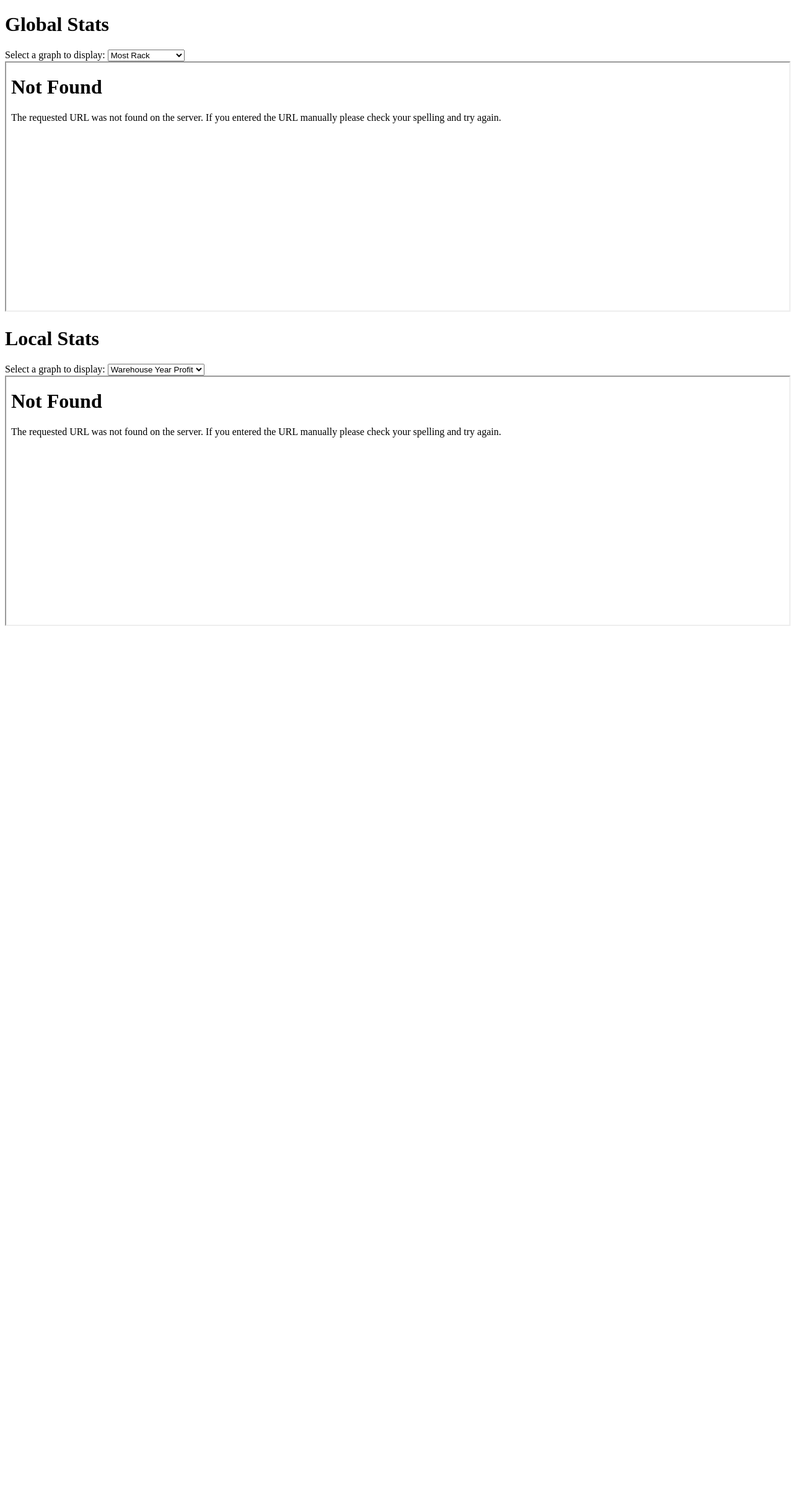
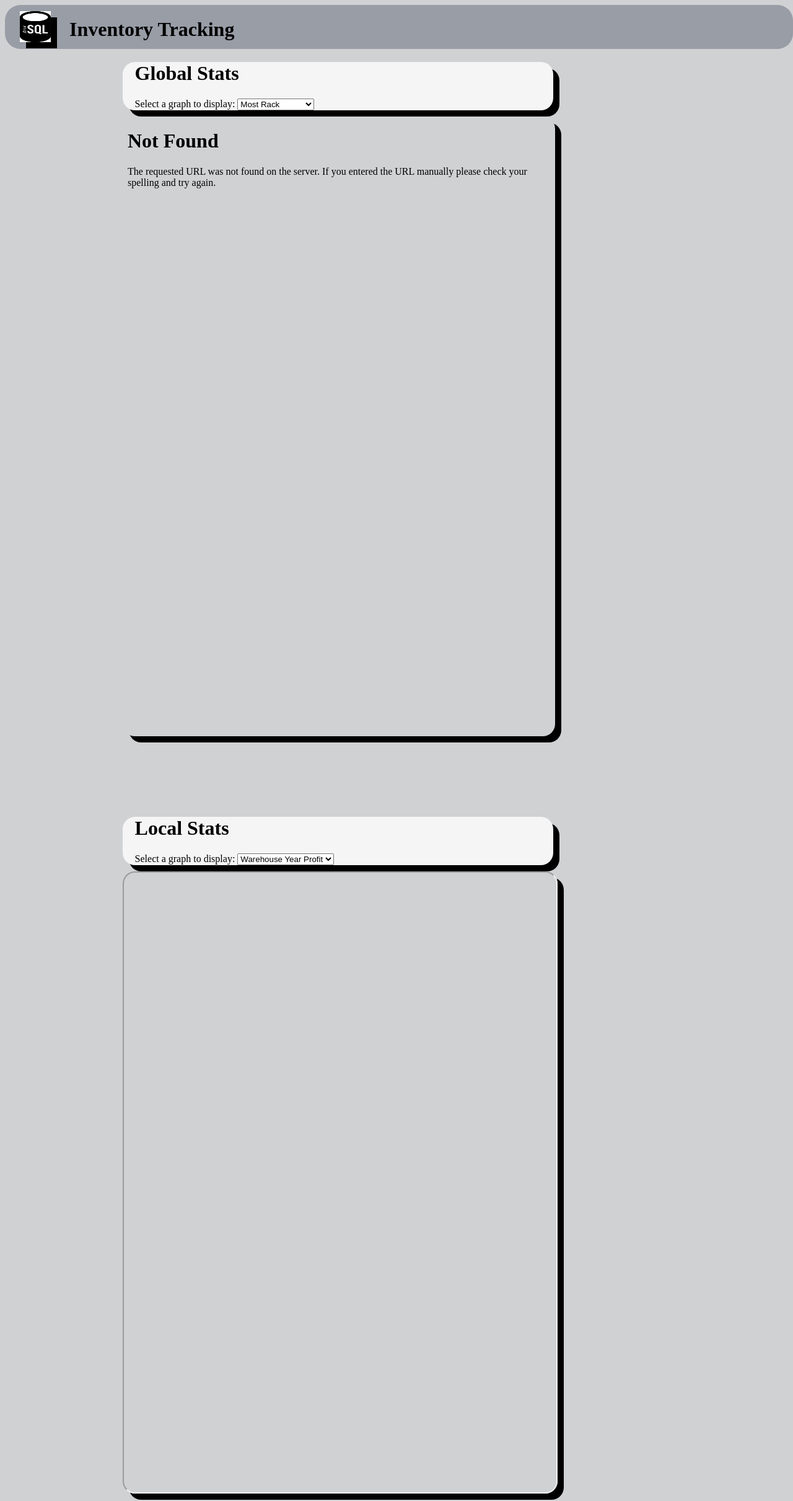
Before and after one commit to DB-Fall-2023/inventory-tracking-app-rhasql, a Python web app: template templates/test.html in a window 1280 px wide. Shown: the whole page at 62% size. Before the commit the page ends 1010 px from the top, so only its background shows below. Run offline with Jinja, Linux system fonts and the light colour scheme; the template is opened without the code that fills it, so the values that code supplies are empty.

Commit message:
Frontend :)

```diff
--- a/static/styles.css
+++ b/static/styles.css
@@ -0,0 +1,63 @@
+.first-frame {
+    width: 65%;
+    height: 1000px;
+    border-radius: 20px;
+    box-shadow: 10px 10px;
+}
+
+.navbar {
+    height: 71px;
+    width: 100%;
+    background-color: #989da6;
+    border-radius: 25px;
+    padding-left: 0.25rem;
+    padding-right: 0.25rem;
+    display: flex;
+}
+
+.navbar-h1 {
+    margin-bottom: 20px;
+    margin-left: 30px;
+}
+
+.navbar a {
+    margin-top: 1.5rem;
+    margin-right: 1.5rem;
+}
+
+body {
+    background-color: #d0d1d3;
+}
+
+.navbar-img {
+    width: 50px;
+    height: 50px;
+    margin-left: 20px;
+    margin-top: 10px;
+    box-shadow: 10px 10px;
+}
+
+.global-stats {
+    margin-left: 15%;
+}
+
+.dropdown-global {
+    margin-left: 15%;
+    background-color: whitesmoke;
+    width: 55%;
+    border-radius: 20px;
+    margin-bottom: 10px;
+    box-shadow: 10px 10px;
+}
+
+.global-text {
+    margin-left: 20px;
+}
+
+label .global-text {
+    margin-bottom: 10px;
+}
+
+.stats {
+    margin-bottom: 10%;
+}
--- a/templates/test.html
+++ b/templates/test.html
@@ -8,23 +8,31 @@
 </head>
 <body>
 
-    <h1>Global Stats</h1>
+    <div class="navbar">
+        <img src="../static/RASHQL_Logo.jpg" alt="Logo" class="navbar-img">
+        <h1 class="navbar-h1"> Inventory Tracking </h1>
 
-    <label for="pageSelector">Select a graph to display:</label>
+    </div>
+    <div class="stats">
+<div class="dropdown-global">
+    <h1 class="global-text">Global Stats</h1>
+
+    <label for="pageSelector" class="global-text">Select a graph to display:</label>
     <select id="pageSelector" onchange="changePage()">
         <option value="http://localhost:8006/">Most Rack</option>
         <option value="http://localhost:8005/">Most Incoming</option>
         <option value="http://localhost:8004/">Most Deliver</option>
         <option value="http://localhost:8007/">Most Transaction</option>
-        <option value="http://localhost:8002/">Least Outgoing</option>
+        <option value="http://localhost:8001/">Least Outgoing</option>
         <option value="http://localhost:8003/">Most City</option>
         <option value="http://localhost:8008/">All Parts</option>
         <option value="http://localhost:8009/">Parts Supplied</option>
         <option value="http://localhost:8000/">Transaction</option>
     </select>
-
-    <iframe id="embeddedPage" src="" width="100%" height="400px"></iframe>
-
+</div>
+<div class="global-stats">
+    <iframe id="embeddedPage" src=""  class="first-frame" frameborder="0"></iframe>
+</div>
     <script>
         var defaultPage = "http://localhost:8006";
         var iframe = document.getElementById("embeddedPage");
@@ -36,11 +44,12 @@
             iframe.src = selectedPage;
         }
     </script>
+    </div>
 
+<div class="dropdown-global">
+    <h1 class="global-text">Local Stats</h1>
 
-    <h1>Local Stats</h1>
-
-    <label for="pageSelector2">Select a graph to display:</label>
+    <label for="pageSelector2" class="global-text">Select a graph to display:</label>
     <select id="pageSelector2" onchange="changePage2()">
         <option value="http://localhost:8016/">Warehouse Year Profit</option>
         <option value="http://localhost:8012/">Low Stock</option>
@@ -51,9 +60,10 @@
         <option value="http://localhost:8015/">Receives Most</option>
         <option value="http://localhost:8010/">Parts in Warehouse</option>
     </select>
-
-    <iframe id="embeddedPage2" src="" width="100%" height="400px"></iframe>
-
+</div>
+    <div class="global-stats">
+    <iframe id="embeddedPage2" src="" width="100%" height="400px" class="first-frame"></iframe>
+    </div>
     <script>
         // Set the default page to Example.com
         var defaultPage2 = "http://localhost:8016";
```
Also changed, not shown: static/RASHQL_Logo.jpg (added), 15 other files.
